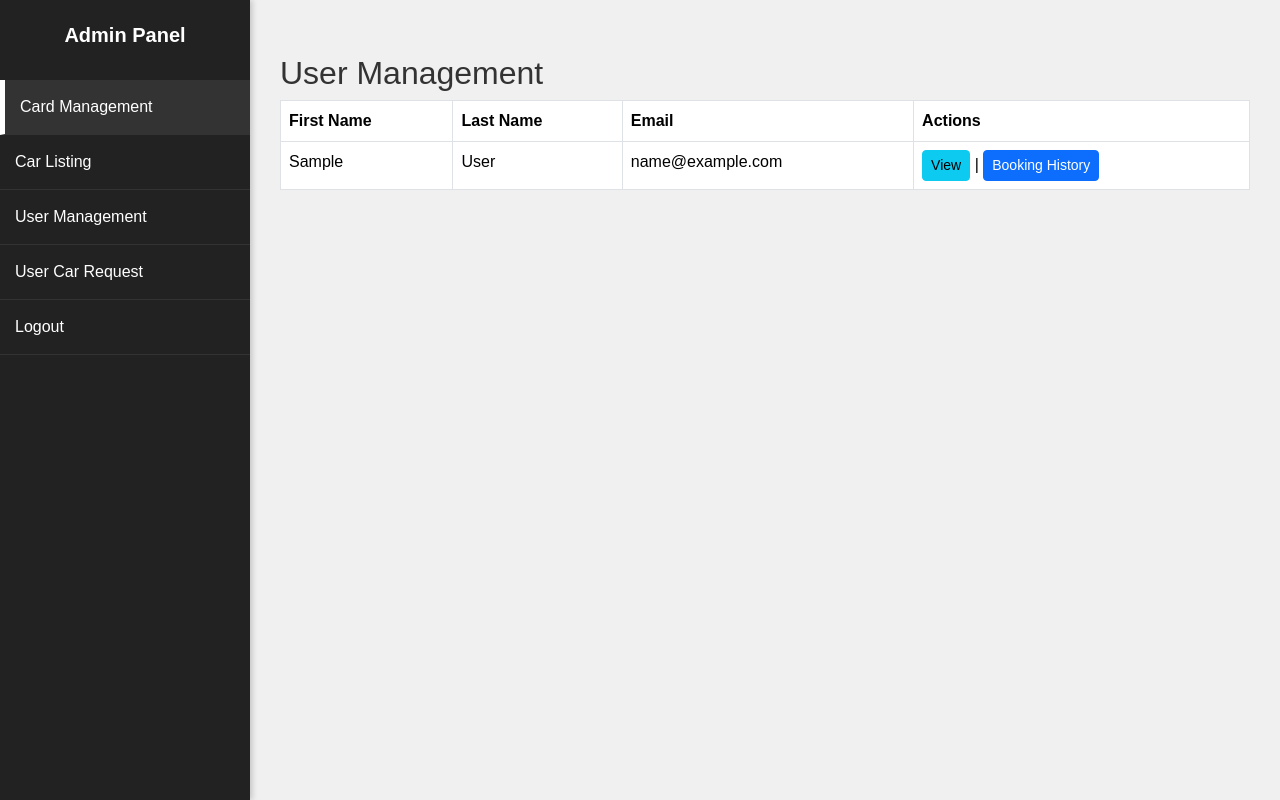
After one commit to Carnage112233/Car-Rental-Service-, a PHP site: page /admin/user_list.php in a window 1280 px wide. The commit adds this page. Run offline with PHP 8.4, Linux system fonts and the light colour scheme; tables that the repository leaves empty hold one stand-in row (values such as "Sample post").

Commit message:
add user list and details  page in admin side

```diff
--- /dev/null
+++ b/carrental/admin/user_list.php
@@ -0,0 +1,77 @@
+<?php
+include '../includes/db_connection.php'; // Include the PDO connection
+include '../includes/admin_header.php';  // Admin Header
+
+// Fetch all users from the database
+$sql = "SELECT id, first_name, last_name, email FROM users ORDER BY created_at ASC";
+$stmt = $pdo->prepare($sql);
+$stmt->execute();
+$users = $stmt->fetchAll();  // Use fetchAll() for fetching the results
+?>
+
+<main>
+    <h2 class="mt-4">User Management</h2>
+
+    <table class="table table-bordered">
+        <thead>
+            <tr>
+                <th>First Name</th>
+                <th>Last Name</th>
+                <th>Email</th>
+                <th>Actions</th>
+            </tr>
+        </thead>
+        <tbody>
+            <?php foreach ($users as $user) { ?>
+                <tr>
+                    <td><?= htmlspecialchars($user['first_name']); ?></td>
+                    <td><?= htmlspecialchars($user['last_name']); ?></td>
+                    <td><?= htmlspecialchars($user['email']); ?></td>
+                    <td>
+                        <a href="user_details.php" class="btn btn-info btn-sm" data-toggle="modal" data-target="#userModal" data-user-id="<?= $user['id']; ?>">View</a> |
+                        <a href="user_booking_history.php?id=<?= $user['id']; ?>" class="btn btn-primary btn-sm">Booking History</a>
+                    </td>
+                </tr>
+            <?php } ?>
+        </tbody>
+    </table>
+</main>
+
+<!-- Modal for user details -->
+<div class="modal fade" id="userModal" tabindex="-1" role="dialog" aria-labelledby="userModalLabel" aria-hidden="true">
+    <div class="modal-dialog" role="document">
+        <div class="modal-content">
+            <div class="modal-header">
+                <h5 class="modal-title" id="userModalLabel">User Details</h5>
+                <button type="button" class="close" data-dismiss="modal" aria-label="Close">
+                    <span aria-hidden="true">&times;</span>
+                </button>
+            </div>
+            <div class="modal-body">
+                <div id="userDetails">
+                    <!-- User details will be dynamically loaded here -->
+                </div>
+            </div>
+        </div>
+    </div>
+</div>
+
+<?php include '../includes/admin_footer.php'; ?>
+
+<script>
+// Use jQuery to fetch user details dynamically when "View" button is clicked
+$('#userModal').on('show.bs.modal', function (event) {
+    var button = $(event.relatedTarget); // Button that triggered the modal
+    var userId = button.data('user-id'); // Extract user ID from data-* attribute
+
+    // Fetch user details via AJAX
+    $.ajax({
+        url: 'user_details.php', // Create a new PHP file to fetch the user details
+        type: 'GET',
+        data: { id: userId },
+        success: function(response) {
+            $('#userDetails').html(response);
+        }
+    });
+});
+</script>
--- a/carrental/assets/css/admin_styles.css
+++ b/carrental/assets/css/admin_styles.css
@@ -147,3 +147,30 @@ body {
 .car-form .btn-primary:hover {
     background-color: #0056b3;
 }
+
+
+/* Modal Styles */
+.modal-content {
+    width: 80%;
+    margin: 0 auto;
+    padding: 20px;
+    border-radius: 8px;
+    box-shadow: 0 5px 15px rgba(0, 0, 0, 0.3);
+}
+
+/* Modal Header */
+.modal-header {
+    background-color: #007bff;
+    color: white;
+}
+
+/* Modal Body */
+.modal-body {
+    padding: 20px;
+    background-color: #f9f9f9;
+}
+
+/* Modal Footer */
+.modal-footer {
+    background-color: #f1f1f1;
+}
--- a/carrental/includes/admin_header.php
+++ b/carrental/includes/admin_header.php
@@ -6,7 +6,9 @@
     <title>Admin Panel</title>
     <link href="https://cdn.jsdelivr.net/npm/bootstrap@5.3.0-alpha1/dist/css/bootstrap.min.css" rel="stylesheet">
     <link href="https://cdnjs.cloudflare.com/ajax/libs/font-awesome/6.0.0-beta3/css/all.min.css" rel="stylesheet">
-    <link href="../assets/css/admin_styles.css" rel="stylesheet"> <!-- Admin-specific CSS -->
+
+    <script src="https://code.jquery.com/jquery-3.6.0.min.js"></script>
+    <link href="../assets/css/admin_styles.css" rel="stylesheet">
 </head>
 <body>
 
@@ -17,7 +19,7 @@
     </div>
     <a href="admin_dashboard.php?section=card_management" class="active">Card Management</a>
     <a href="Car_listing.php?section=Car_listing">Car Listing</a>
-    <a href="admin_dashboard.php?section=user_management">User Management</a>
+    <a href="user_list.php?section=user_list">User Management</a>
     <a href="admin_dashboard.php?section=car_request">User Car Request</a>
     <a href="../logout.php">Logout</a>
 </div>
```
Also changed, not shown: carrental/admin/user_details.php (added, +47 -0 lines).
